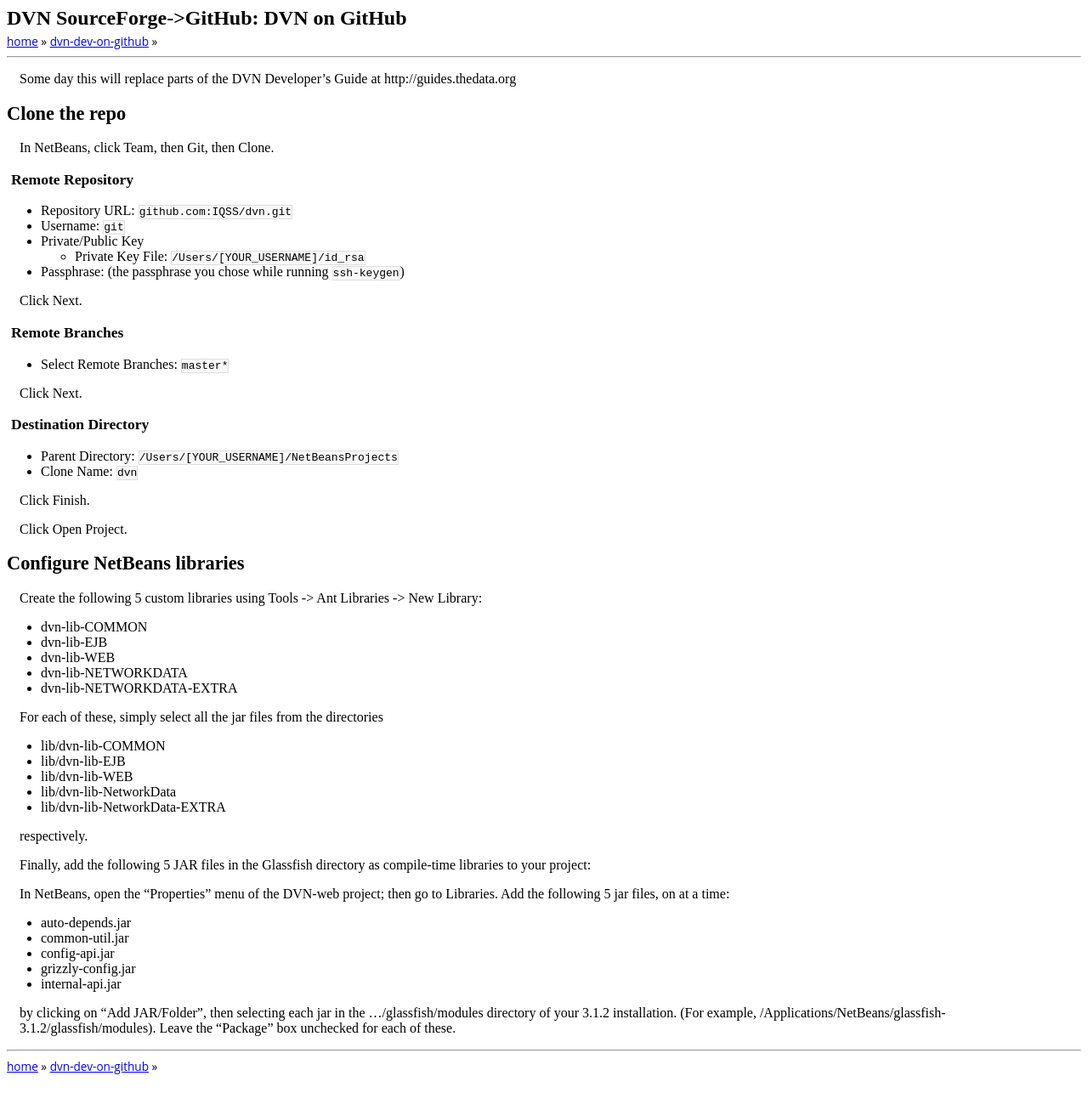
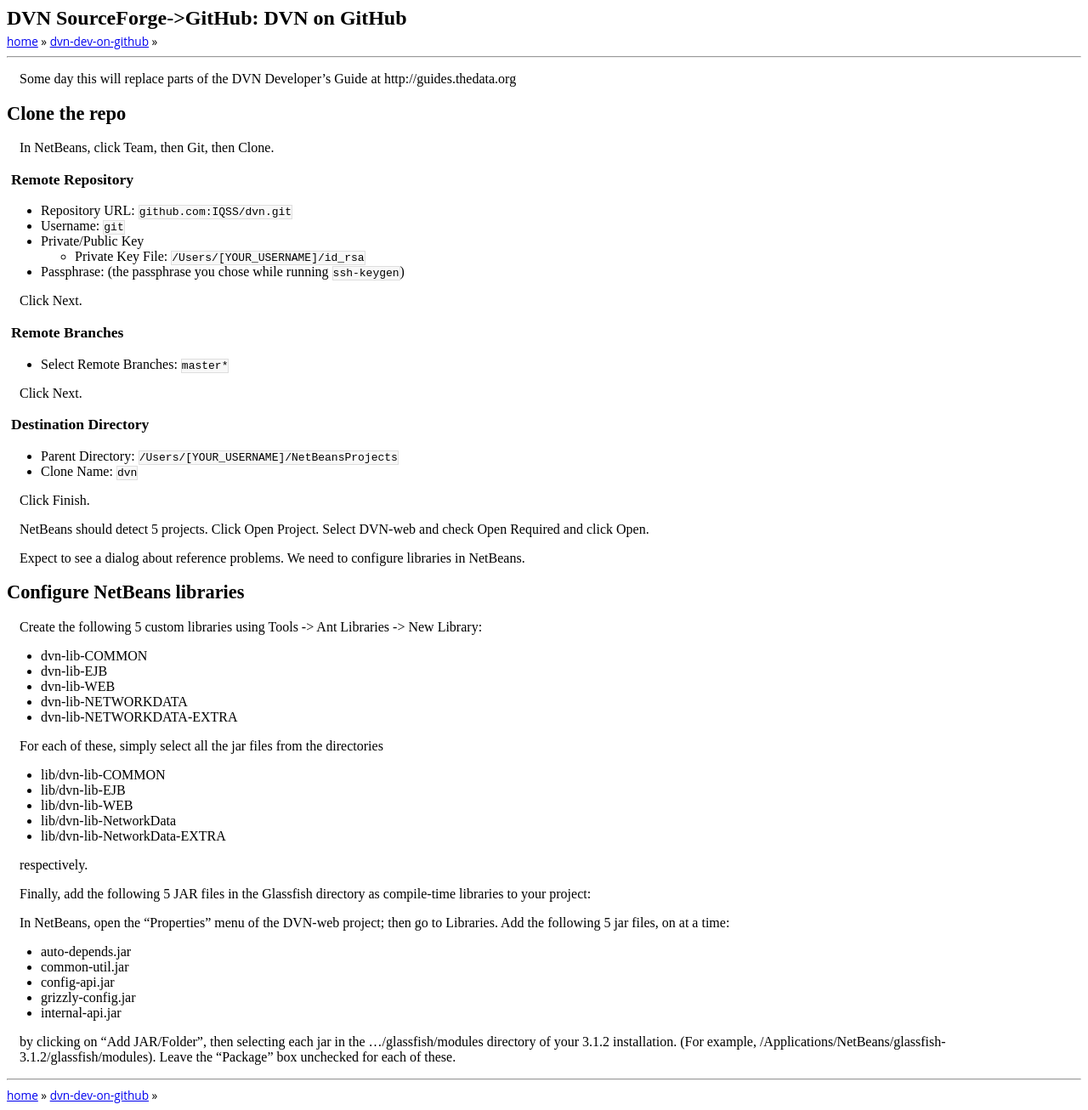
Before and after one commit to dvn/dvn-sourceforge2github, a Jekyll site: the page built from dvn-dev-on-github/quickstart/index.md, in a window 1280 px wide. Shown: the whole page at 85% size. Built offline with Jekyll 4.4.1, drawn with Linux system fonts in a browser that asks for light colours; Markdown is read by kramdown in place of the engine named in the settings; before the commit the page ends 1272 px from its top, so only the background shows below that.

Commit message:
mention expected reference problems

```diff
--- a/dvn-dev-on-github/quickstart/index.md
+++ b/dvn-dev-on-github/quickstart/index.md
@@ -31,7 +31,9 @@ Click Next.
 
 Click Finish.
 
-Click Open Project.
+NetBeans should detect 5 projects. Click Open Project. Select DVN-web and check Open Required and click Open.
+
+Expect to see a dialog about reference problems. We need to configure libraries in NetBeans.
 
 ## Configure NetBeans libraries
 
```
